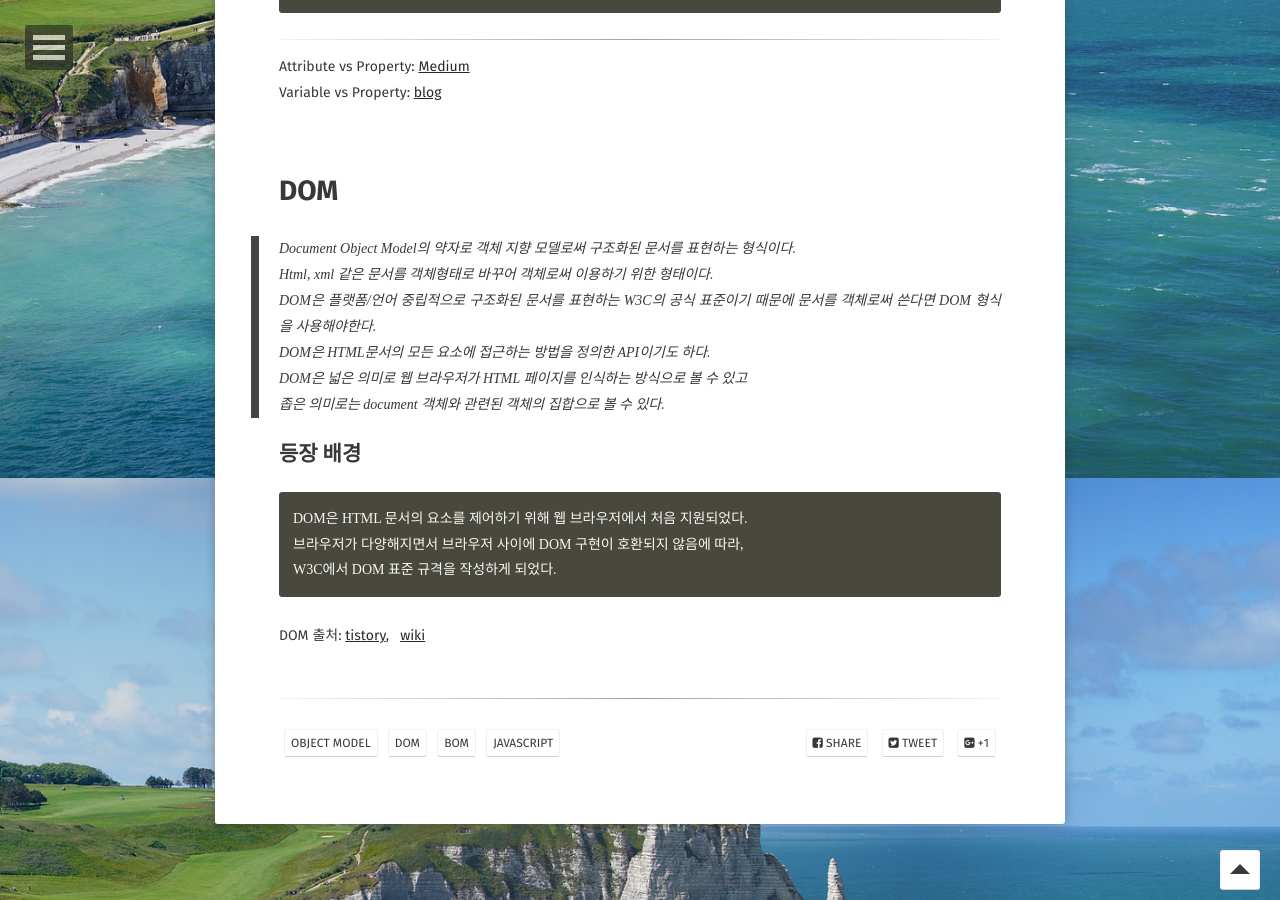
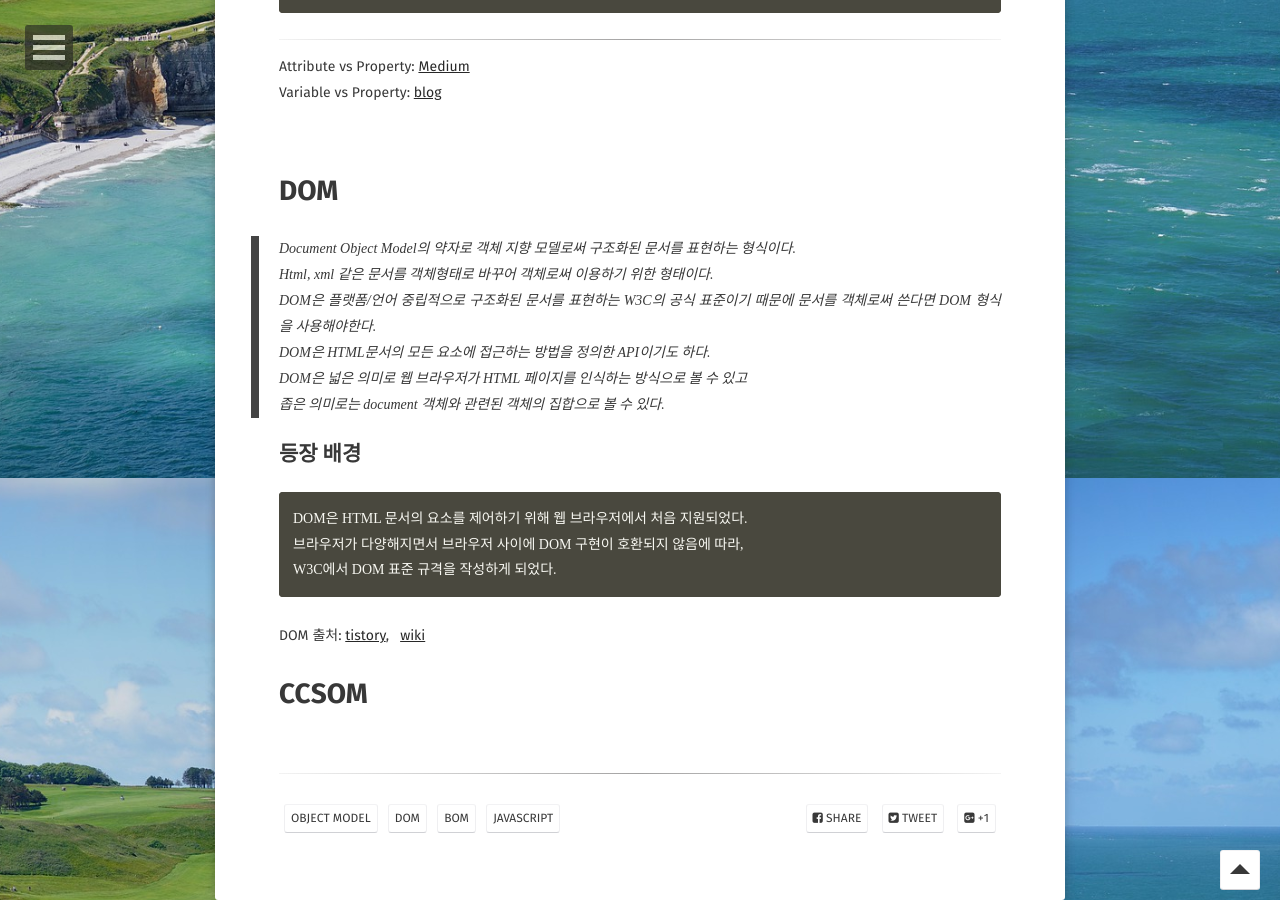
Before and after one commit to Jungjihyuk/JH_Life, a Jekyll site: the page built from _posts/2019-07-13-objectModel.md, in a window 1280 px wide and 900 px high, scrolled down 5822 px. Built offline with Jekyll 4.4.1, drawn with Linux system fonts in a browser that asks for light colours; some web fonts are replaced; comment, search, counter and statistics services are not loaded.

Commit message:
update ccsom

````diff
--- a/_posts/2019-07-13-objectModel.md
+++ b/_posts/2019-07-13-objectModel.md
@@ -192,6 +192,7 @@ W3C에서 DOM 표준 규격을 작성하게 되었다.
 ```
 
 
+DOM 출처: [tistory](https://na27.tistory.com/228), &nbsp; [wiki](https://ko.wikipedia.org/wiki/%EB%AC%B8%EC%84%9C_%EA%B0%9D%EC%B2%B4_%EB%AA%A8%EB%8D%B8)<br>
 
 
-DOM 출처: [tistory](https://na27.tistory.com/228), &nbsp; [wiki](https://ko.wikipedia.org/wiki/%EB%AC%B8%EC%84%9C_%EA%B0%9D%EC%B2%B4_%EB%AA%A8%EB%8D%B8)<br>
+# CCSOM
````
